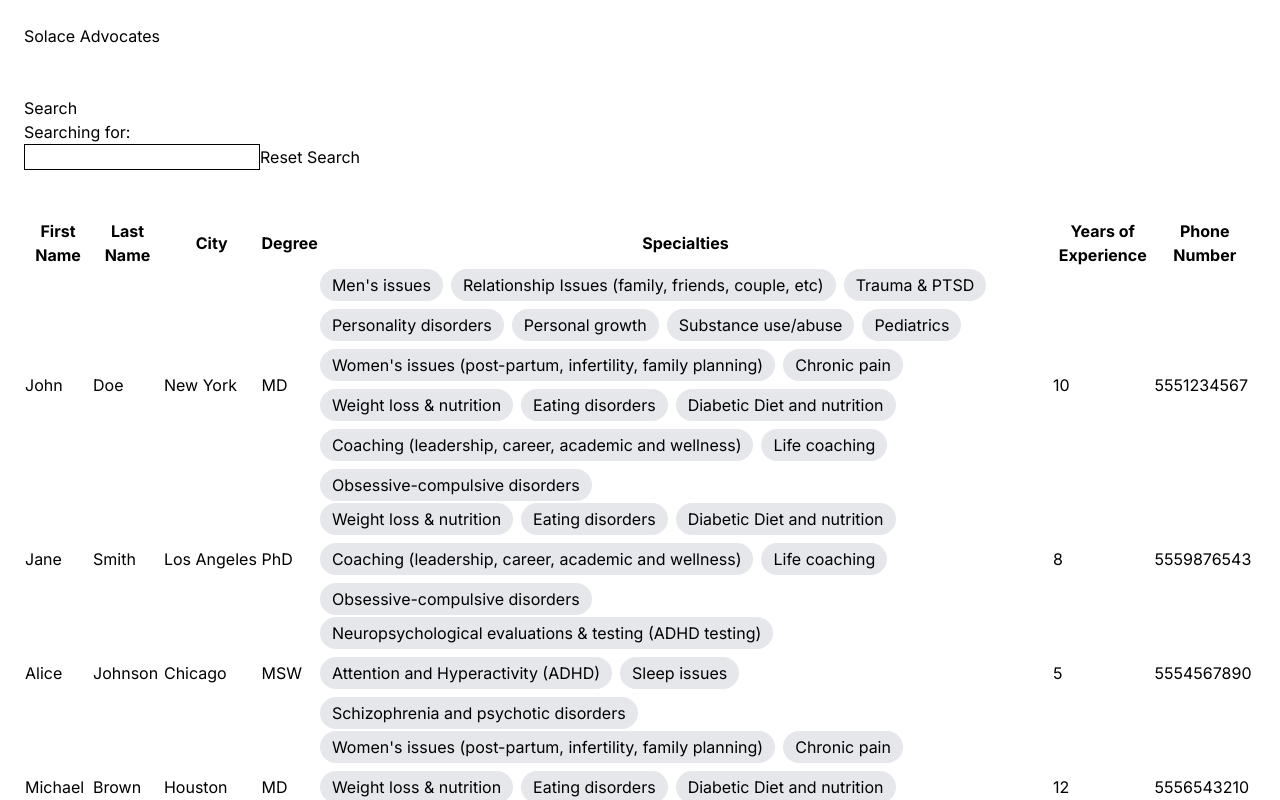
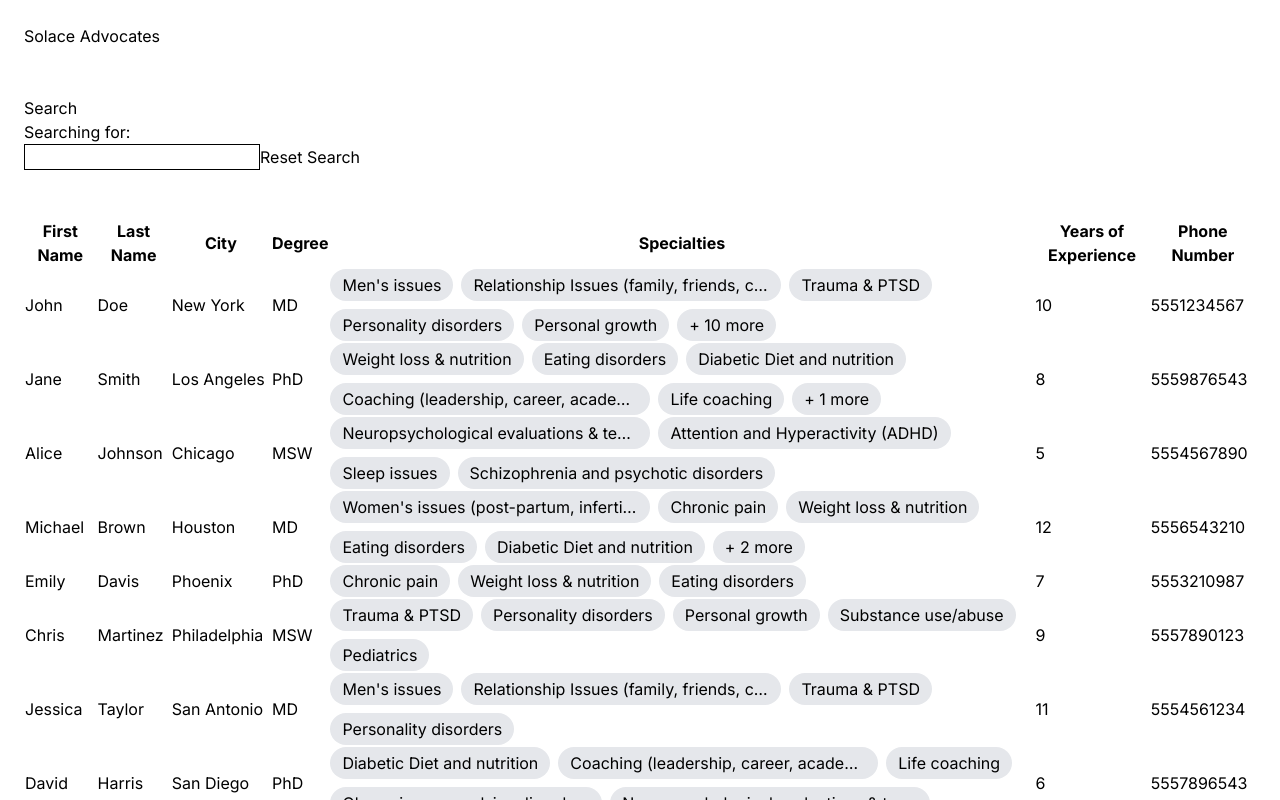
Before and after one commit to adrian-btw/solace-candidate-assignment-main, a Next.js app: page / in a window 1280 px wide. Shown: the top 800 px of the page. Built offline with nearby package versions, Linux system fonts and the light colour scheme.

Commit message:
Max num badges

```diff
--- a/src/app/components/AdvocateRow.tsx
+++ b/src/app/components/AdvocateRow.tsx
@@ -1,4 +1,5 @@
 import { Advocate } from "../types/advocate"
+import { AdvocateSpecialtiesCell } from "./AdvocateSpecialtiesCell"
 import { Badge } from "./common/Badge"
 
 export interface AdvocateRowProps {
@@ -12,11 +13,7 @@ export const AdvocateRow = ({ advocate }: AdvocateRowProps) => {
             <td>{advocate.lastName}</td>
             <td>{advocate.city}</td>
             <td>{advocate.degree}</td>
-            <td className="flex flex-wrap gap-2">
-                {advocate.specialties.map((s, i) => (
-                    <Badge key={i} content={s} />
-                ))}
-            </td>
+            <td><AdvocateSpecialtiesCell specialties={advocate.specialties} maxDisplayed={5} /></td>
             <td>{advocate.yearsOfExperience}</td>
             <td>{advocate.phoneNumber}</td></>
     )
--- /dev/null
+++ b/src/app/components/AdvocateSpecialtiesCell.tsx
@@ -0,0 +1,24 @@
+import { Badge } from "./common/Badge"
+
+export interface AdvocateSpecialtiesCellProps {
+    specialties: string[];
+    maxDisplayed?: number;
+}
+
+export const AdvocateSpecialtiesCell = ({ specialties, maxDisplayed }: AdvocateSpecialtiesCellProps) => {
+    const numSpecialties = specialties.length;
+    if (maxDisplayed !== undefined && maxDisplayed < numSpecialties) {
+        return <div className="flex flex-wrap gap-2">
+            {specialties.slice(0, maxDisplayed).map((s, i) => (
+                <Badge key={i} content={s} truncate />
+            ))}
+            <Badge content={`+ ${numSpecialties - maxDisplayed} more`} />
+        </div>
+    }
+
+    return <div className="flex flex-wrap gap-2">
+        {specialties.map((s, i) => (
+            <Badge key={i} content={s} truncate />
+        ))}
+    </div>
+}
--- a/src/app/components/common/Badge.tsx
+++ b/src/app/components/common/Badge.tsx
@@ -1,7 +1,8 @@
 export interface BadgeProps {
     content: string;
+    truncate?: boolean;
 }
 
-export const Badge = ({ content }: BadgeProps) => {
-    return <span className="rounded-full bg-gray-200 px-3 py-1">{content}</span>
+export const Badge = ({ content, truncate = false }: BadgeProps) => {
+    return <span className={`rounded-full bg-gray-200 px-3 py-1${truncate ? ' truncate max-w-xs' : ''}`}>{content}</span>
 }
```
